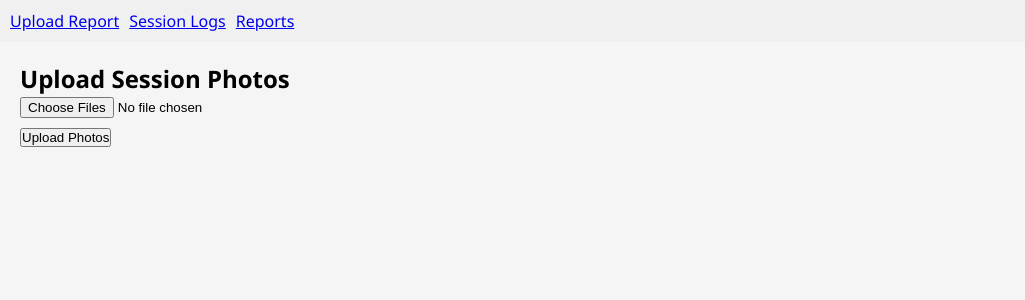
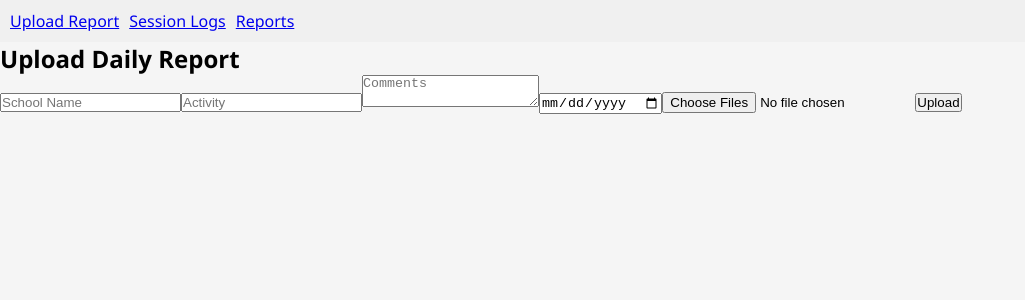
Before and after one commit to th3ankit/space-erp-frontend, a React (Create React App) app: page /upload in a window 1280 px wide. Shown: the top 300 px of the page, without its empty margins (0-1025 px from the left). Built offline with nearby package versions, Linux system fonts and the light colour scheme.

Commit message:
Update UploadPage.js

```diff
--- a/src/pages/UploadPage.js
+++ b/src/pages/UploadPage.js
@@ -1,64 +1,109 @@
 import React, { useState } from "react";
 import axios from "axios";
 
-function UploadPage() {
-  const [selectedFiles, setSelectedFiles] = useState([]);
-  const [uploadStatus, setUploadStatus] = useState("");
+const UploadPage = () => {
+  const [formData, setFormData] = useState({
+    schoolName: "",
+    activity: "",
+    comments: "",
+    date: "",
+  });
+  const [photos, setPhotos] = useState([]);
+  const [message, setMessage] = useState("");
 
-  const handleFileChange = (event) => {
-    setSelectedFiles(event.target.files);
+  const handleChange = (e) => {
+    setFormData({ ...formData, [e.target.name]: e.target.value });
   };
 
-  const handleUpload = async () => {
-    if (selectedFiles.length === 0) {
-      setUploadStatus("Please select 1–3 photos to upload.");
-      return;
-    }
+  const handlePhotoChange = (e) => {
+    setPhotos(e.target.files);
+  };
 
-    if (selectedFiles.length > 3) {
-      setUploadStatus("You can upload a maximum of 3 photos.");
-      return;
-    }
-
-    const formData = new FormData();
-    for (let i = 0; i < selectedFiles.length; i++) {
-      formData.append("photos", selectedFiles[i]);
-    }
+  const handleSubmit = async (e) => {
+    e.preventDefault();
+    setMessage("Uploading...");
 
     try {
-      const response = await axios.post(
-        `${process.env.REACT_APP_API_BASE_URL}/api/photos/upload`,
-        formData,
-        {
-          headers: {
-            "Content-Type": "multipart/form-data",
-          },
-        }
+      const data = new FormData();
+      data.append("schoolName", formData.schoolName);
+      data.append("activity", formData.activity);
+      data.append("comments", formData.comments);
+      data.append("date", formData.date);
+      for (let i = 0; i < photos.length; i++) {
+        data.append("photos", photos[i]);
+      }
+
+      const res = await axios.post(
+        `${import.meta.env.VITE_API_BASE_URL}/api/photos/upload`,
+        data
       );
-      setUploadStatus("✅ Upload successful!");
-      console.log("Uploaded photos:", response.data);
+
+      if (res.status === 200) {
+        setMessage("✅ Uploaded Successfully!");
+      } else {
+        setMessage("❌ Upload failed!");
+      }
     } catch (error) {
-      console.error("Upload failed:", error);
-      setUploadStatus("❌ Upload failed. Please try again.");
+      console.error("Upload error:", error);
+      setMessage("❌ An error occurred during upload.");
     }
   };
 
   return (
-    <div style={{ padding: "20px" }}>
-      <h2>Upload Session Photos</h2>
-      <input
-        type="file"
-        multiple
-        accept="image/*"
-        onChange={handleFileChange}
-      />
-      <br />
-      <button onClick={handleUpload} style={{ marginTop: "10px" }}>
-        Upload Photos
-      </button>
-      <p>{uploadStatus}</p>
+    <div className="p-4 max-w-xl mx-auto">
+      <h2 className="text-2xl font-semibold mb-4">Upload Daily Report</h2>
+      <form onSubmit={handleSubmit} className="space-y-4">
+        <input
+          type="text"
+          name="schoolName"
+          placeholder="School Name"
+          value={formData.schoolName}
+          onChange={handleChange}
+          required
+          className="w-full p-2 border rounded"
+        />
+        <input
+          type="text"
+          name="activity"
+          placeholder="Activity"
+          value={formData.activity}
+          onChange={handleChange}
+          required
+          className="w-full p-2 border rounded"
+        />
+        <textarea
+          name="comments"
+          placeholder="Comments"
+          value={formData.comments}
+          onChange={handleChange}
+          className="w-full p-2 border rounded"
+        />
+        <input
+          type="date"
+          name="date"
+          value={formData.date}
+          onChange={handleChange}
+          required
+          className="w-full p-2 border rounded"
+        />
+        <input
+          type="file"
+          name="photos"
+          multiple
+          accept="image/*"
+          onChange={handlePhotoChange}
+          className="w-full"
+        />
+        <button
+          type="submit"
+          className="bg-blue-600 text-white px-4 py-2 rounded"
+        >
+          Upload
+        </button>
+      </form>
+      {message && <p className="mt-4">{message}</p>}
     </div>
   );
-}
+};
 
 export default UploadPage;
```
